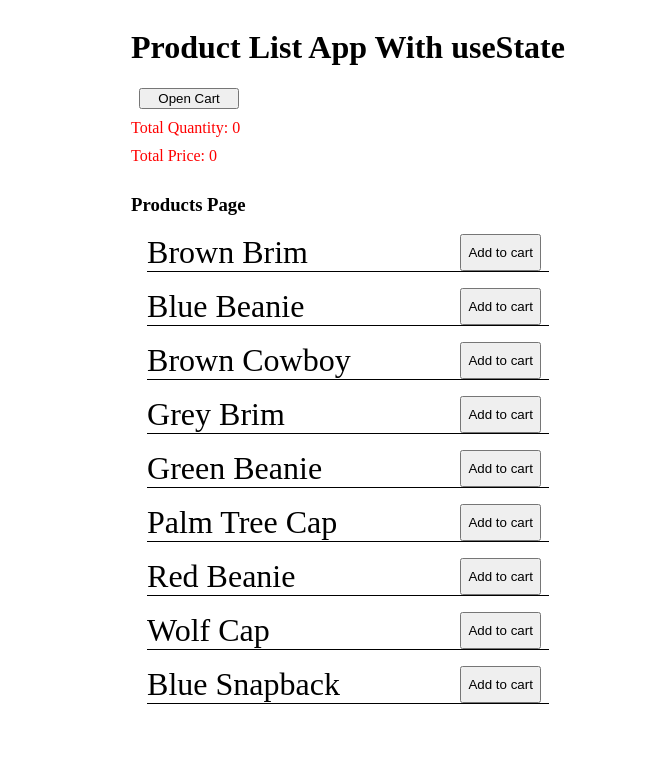
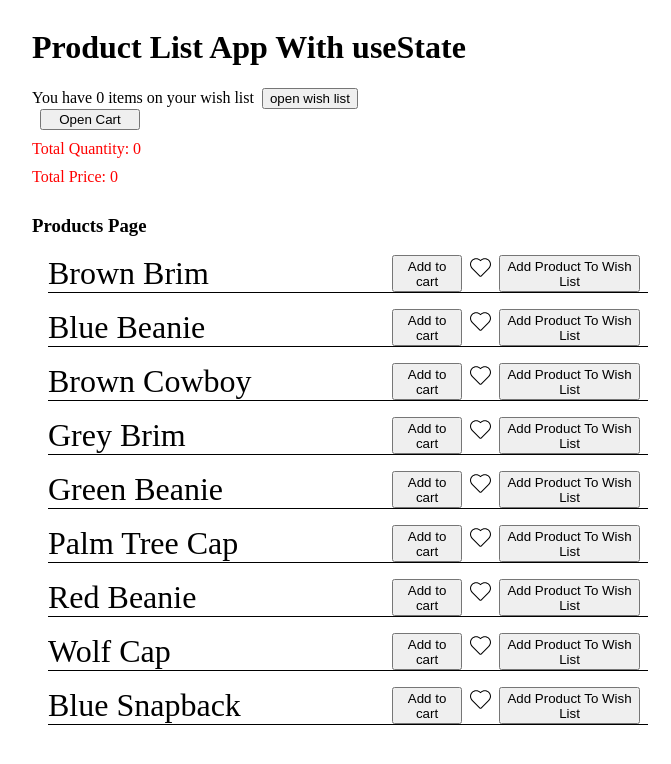
Before and after one commit to AnasAzkoul/Cart-component-React, a React (Create React App) app: page / in a window 1280 px wide. Shown: the top 764 px of the page, without its empty margins (292-963 px from the left). Built offline with nearby package versions, Linux system fonts and the light colour scheme.

Commit message:
adding a wish list component

```diff
--- a/src/App.js
+++ b/src/App.js
@@ -1,7 +1,10 @@
 import { useContext } from 'react';
 import { cartListContext } from './contexts/Cart-items.Context/Cart-items.context';
+import { WishListProvider } from './contexts/wishList.context/wishList.context';
+import { wishListContext } from './contexts/wishList.context/wishList.context';
 
 import Cart from './Components/Cart-component/Cart.Component';
+import WishList from './Components/Wish-List/Wish-List.component';
 import ProductsList from './Components/Products-List/ProductsList.component';
 import './App.css';
 
@@ -13,16 +16,27 @@ function App() {
     totalPrice,
   } = useContext(cartListContext);
 
+  const { toggleWishList, isWishListOpen, wishList } = useContext(wishListContext)
 
   const toggleHandler = () => {
     toggleCart();
   }
 
-
+  const toggleWishListHandler = () => {
+    toggleWishList();
+  }
 
   return (
       <div className="App">
         <h1>Product List App With useState</h1>
+        <span>You have {wishList.length} items on your wish list</span>
+        {
+          isWishListOpen ?
+          <button onClick={toggleWishListHandler}>close wish list</button>
+          :
+          <button onClick={toggleWishListHandler}>open wish list</button>
+        }
+        {isWishListOpen && <WishList />}
         <div className='cart-info'>
           {
             isCartOpen ?
--- a/src/Assets/Shop.data.json
+++ b/src/Assets/Shop.data.json
@@ -3,54 +3,63 @@
     "id": 1,
     "name": "Brown Brim",
     "imageUrl": "https://i.ibb.co/ZYW3VTp/brown-brim.png",
-    "price": 25
+    "price": 25,
+    "isWishList": false
   },
   {
     "id": 2,
     "name": "Blue Beanie",
     "imageUrl": "https://i.ibb.co/ypkgK0X/blue-beanie.png",
-    "price": 18
+    "price": 18,
+    "isWishList": false
   },
   {
     "id": 3,
     "name": "Brown Cowboy",
     "imageUrl": "https://i.ibb.co/QdJwgmp/brown-cowboy.png",
-    "price": 35
+    "price": 35,
+    "isWishList": false
   },
   {
     "id": 4,
     "name": "Grey Brim",
     "imageUrl": "https://i.ibb.co/RjBLWxB/grey-brim.png",
-    "price": 25
+    "price": 25,
+    "isWishList": false
   },
   {
     "id": 5,
     "name": "Green Beanie",
     "imageUrl": "https://i.ibb.co/YTjW3vF/green-beanie.png",
-    "price": 18
+    "price": 18,
+    "isWishList": false
   },
   {
     "id": 6,
     "name": "Palm Tree Cap",
     "imageUrl": "https://i.ibb.co/rKBDvJX/palm-tree-cap.png",
-    "price": 14
+    "price": 14,
+    "isWishList": false
   },
   {
     "id": 7,
     "name": "Red Beanie",
     "imageUrl": "https://i.ibb.co/bLB646Z/red-beanie.png",
-    "price": 18
+    "price": 18,
+    "isWishList": false
   },
   {
     "id": 8,
     "name": "Wolf Cap",
     "imageUrl": "https://i.ibb.co/1f2nWMM/wolf-cap.png",
-    "price": 14
+    "price": 14,
+    "isWishList": false
   },
   {
     "id": 9,
     "name": "Blue Snapback",
     "imageUrl": "https://i.ibb.co/X2VJP2W/blue-snapback.png",
-    "price": 16
+    "price": 16,
+    "isWishList": false
   }
 ]
--- a/src/Components/Products-List/ProductsList.component.jsx
+++ b/src/Components/Products-List/ProductsList.component.jsx
@@ -1,17 +1,19 @@
-import React from 'react';
+import React, {useContext} from 'react';
 
-import productsList from '../../Assets/Shop.data.json'
+import { productsContext } from '../../contexts/products.context/products.context';
 
 
 import Product from '../product/product.component';
 
 const ProductsList = () => {
 
+  const {products} = useContext(productsContext);
+
   return (
     <div>
       <h3>Products Page</h3>
       {
-        productsList.map(product =>
+        products.map(product =>
           <div key={product.id}>
             <Product product={product}/>
           </div>
--- /dev/null
+++ b/src/Components/Wish-List/Wish-List.component.jsx
@@ -0,0 +1,30 @@
+import { useContext, useEffect } from "react";
+import { wishListContext } from '../../contexts/wishList.context/wishList.context';
+import { productsContext } from "../../contexts/products.context/products.context";
+
+import './wish-list.styles.css'
+
+
+const WishList = () => {
+	const { wishList, productToWishList } = useContext(wishListContext);
+	const { products } = useContext(productsContext);
+
+	useEffect(() => {
+		productToWishList(products)
+	}, [products]);
+
+	return (
+		<div className="wish-list-container">
+		<h3>Welcome To Wish List</h3>
+		 {wishList.map(item => {
+			 return (
+				 <div key={item.id}>
+				 	<span>{item.name}</span>
+				 </div>
+			 )
+		 })}
+		</div>
+	)
+}
+
+export default WishList
--- /dev/null
+++ b/src/Components/Wish-List/wish-list.styles.css
@@ -0,0 +1,8 @@
+.wish-list-container{
+	border: 1px solid black;
+	margin: 1rem;
+	display: flex;
+	flex-direction: column;
+	height: 25vh;
+	overflow: scroll;
+}
--- a/src/Components/product/product.component.jsx
+++ b/src/Components/product/product.component.jsx
@@ -1,20 +1,37 @@
 import React, { useContext } from 'react';
 import { cartListContext } from '../../contexts/Cart-items.Context/Cart-items.context';
+import { productsContext } from '../../contexts/products.context/products.context';
+import { ReactComponent as WishListIcon } from '../../Assets/heart-svgrepo-com.svg';
 
 import './product.styles.css';
 
 const Product = ({ product }) => {
-	const { name } = product;
+	const { name, isWishList } = product;
 	const { productToAdd } = useContext(cartListContext);
+	const { productToWishList } = useContext(productsContext);
 
 	const addProductToCart = () => {
 		productToAdd(product);
+	}
+
+	const addProductToWishList = () => {
+		productToWishList(product)
 	}
 
   return (
 	  <div className='product-container'>
 		  <span>{name}</span>
 		  <button onClick={addProductToCart}>Add to cart</button>
+		  <svg className='heart-icon-container'>
+		  	<WishListIcon className='wish-list-icon'/>
+		  </svg>
+		  <button
+			onClick={addProductToWishList }
+			>{
+				!isWishList ?
+				'Add Product To Wish List' : 'Remove Product From Wish List'
+				}
+			</button>
 	  </div>
   )
 }
--- a/src/Components/product/product.styles.css
+++ b/src/Components/product/product.styles.css
@@ -3,14 +3,25 @@
 	display: flex;
 	justify-content: space-between;
 	border-bottom: solid 1px black;
+	width: 600px;
 }
 
 
 .product-container span{
 	font-size: 2rem;
+	width: 400px;
 	/* display: inline-block; */
 }
 
 button{
 	margin: 0 0.5rem;
 }
+
+.heart-icon-container{
+	width: 25px;
+	height: 25px;
+}
+
+svg{
+	fill: black
+}
--- /dev/null
+++ b/src/contexts/products.context/products.context.jsx
@@ -0,0 +1,38 @@
+import { createContext, useEffect, useState } from 'react';
+
+import productsList from '../../Assets/Shop.data.json';
+
+const addtoWishListHandler = (products, productToAdd) => {
+	return products.map(product =>
+		product.id === productToAdd.id ? {...product, isWishList: !product.isWishList} : product)
+};
+
+export const productsContext = createContext({
+	products: [],
+	setProducts: () => {},
+	productToWishList: () => {},
+})
+
+export const ProductsProvider = ({children}) => {
+	const [products, setProducts] = useState([]);
+
+	useEffect(() => {
+		setProducts(productsList);
+	}, [])
+
+	const productToWishList = (productToAdd) => {
+		setProducts(addtoWishListHandler(products, productToAdd))
+	}
+
+	const value = {
+		products,
+		setProducts,
+		productToWishList
+	}
+
+
+
+	return (
+		<productsContext.Provider value = {value}>{children}</productsContext.Provider>
+	)
+}
--- /dev/null
+++ b/src/contexts/wishList.context/wishList.context.jsx
@@ -0,0 +1,38 @@
+import { createContext, useState } from "react";
+
+const addTowishList = (productsList) => {
+	return productsList.filter(product => {
+		return product.isWishList === true;
+	})
+}
+
+export const wishListContext = createContext({
+	wishList: [],
+	productToWishList: () => {},
+	isWishListOpen: false,
+	toggleWishList: () => {},
+})
+
+export const WishListProvider = ({children}) => {
+	const [wishList, setWishList] = useState([]);
+	const [isWishListOpen, setIsWishListOpen] = useState(false);
+
+	const productToWishList = (productsList) => {
+		setWishList(addTowishList(productsList))
+	}
+
+	const toggleWishList = () => {
+		setIsWishListOpen(!isWishListOpen);
+	}
+
+	const value = {
+		wishList,
+		isWishListOpen,
+		productToWishList,
+		toggleWishList
+	}
+
+	return (
+		<wishListContext.Provider value= {value}>{children}</wishListContext.Provider>
+	)
+}
--- a/src/index.js
+++ b/src/index.js
@@ -1,6 +1,8 @@
 import React from 'react';
 import ReactDOM from 'react-dom/client';
 import { CartListProvider } from './contexts/Cart-items.Context/Cart-items.context';
+import { ProductsProvider } from './contexts/products.context/products.context';
+import { WishListProvider } from './contexts/wishList.context/wishList.context';
 import './index.css';
 import App from './App';
 
@@ -9,7 +11,11 @@ const root = ReactDOM.createRoot(document.getElementById('root'));
 root.render(
   <React.StrictMode>
     <CartListProvider>
-      <App />
+      <ProductsProvider>
+        <WishListProvider>
+          <App />
+        </WishListProvider>
+      </ProductsProvider>
     </CartListProvider>
   </React.StrictMode>
 );
```
Also changed, not shown: src/Assets/heart-svgrepo-com.svg (added). Lines whose indentation alone changed are shown as unchanged.
